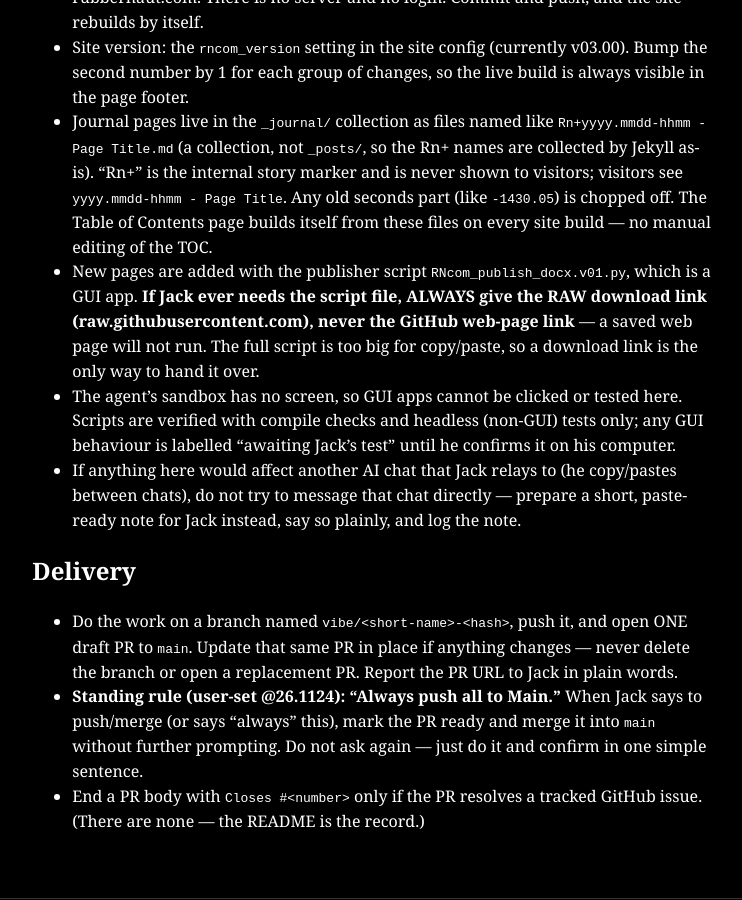
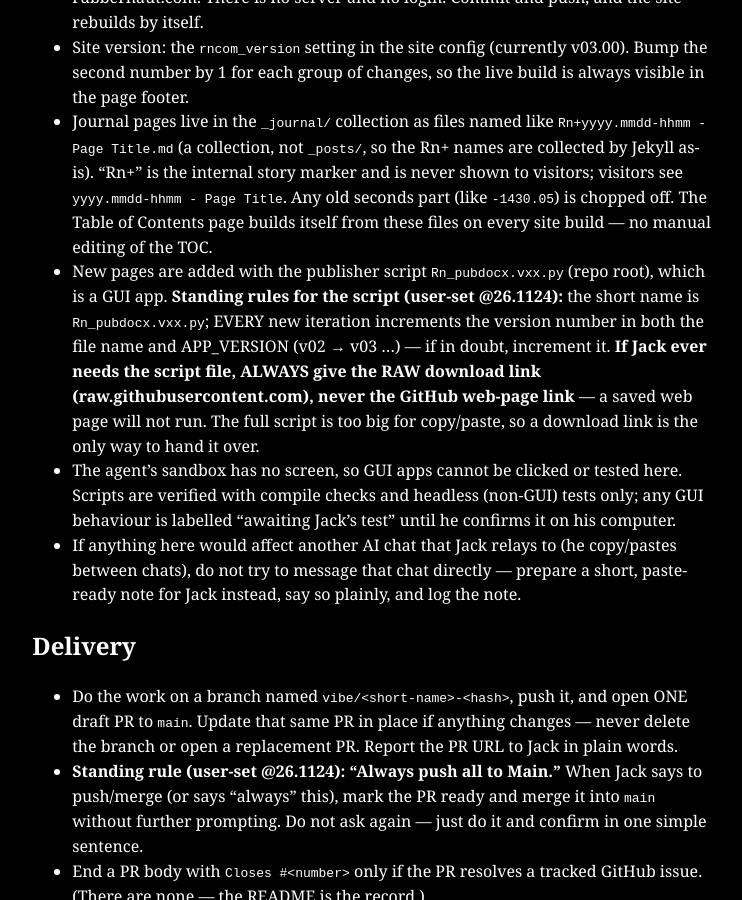
Before and after one commit to AtaraxiA22/RubberNaut, a Jekyll site: the page built from AGENTS.md, in a window 1280 px wide and 900 px high, scrolled down 1009 px. Shown: the whole window, without its empty margins (266-1008 px from the left). Built offline with Jekyll 4.4.1, drawn with Linux system fonts in a browser that asks for light colours; our own code applies the rules of GitHub Pages for plain Markdown files.

Commit message:
Rename publisher script to Rn_pubdocx.v02.py; record version-increment standing rule
Chief's standing rule (@26.1124): every new iteration of the script increments
the version (file name and APP_VERSION); if in doubt, increment. Recorded in
AGENTS.md and README. Config file name unchanged so the remembered site folder
is preserved.

Co-authored-by: AtaraxiA22 <AtaraxiA22@users.noreply.github.com>

```diff
--- a/AGENTS.md
+++ b/AGENTS.md
@@ -42,8 +42,11 @@ important things to the repo.
   shown to visitors; visitors see `yyyy.mmdd-hhmm - Page Title`. Any old seconds part
   (like `-1430.05`) is chopped off. The Table of Contents page builds itself from
   these files on every site build — no manual editing of the TOC.
-- New pages are added with the publisher script `RNcom_publish_docx.v01.py`, which is
-  a GUI app. **If Jack ever needs the script file, ALWAYS give the RAW download link
+- New pages are added with the publisher script `Rn_pubdocx.vxx.py` (repo root), which
+  is a GUI app. **Standing rules for the script (user-set @26.1124):** the short name
+  is `Rn_pubdocx.vxx.py`; EVERY new iteration increments the version number in both the
+  file name and APP_VERSION (v02 → v03 …) — if in doubt, increment it. **If Jack ever
+  needs the script file, ALWAYS give the RAW download link
   (raw.githubusercontent.com), never the GitHub web-page link** — a saved web page
   will not run. The full script is too big for copy/paste, so a download link is the
   only way to hand it over.
```
Also changed, not shown: Rn_pubdocx.v02.py (renamed from RNcom_publish_docx.v01.py, +6 -2 lines), README.md.
